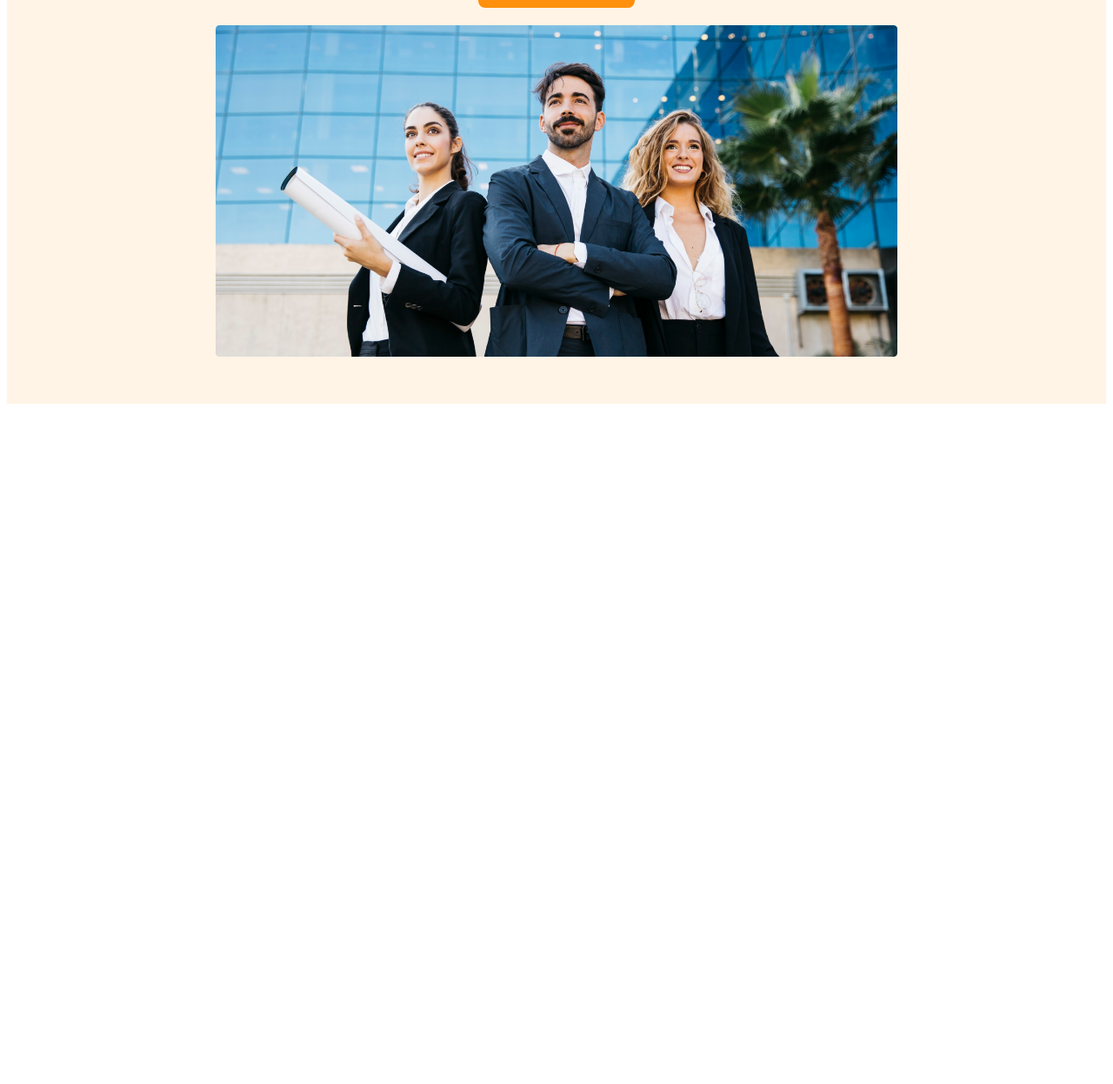
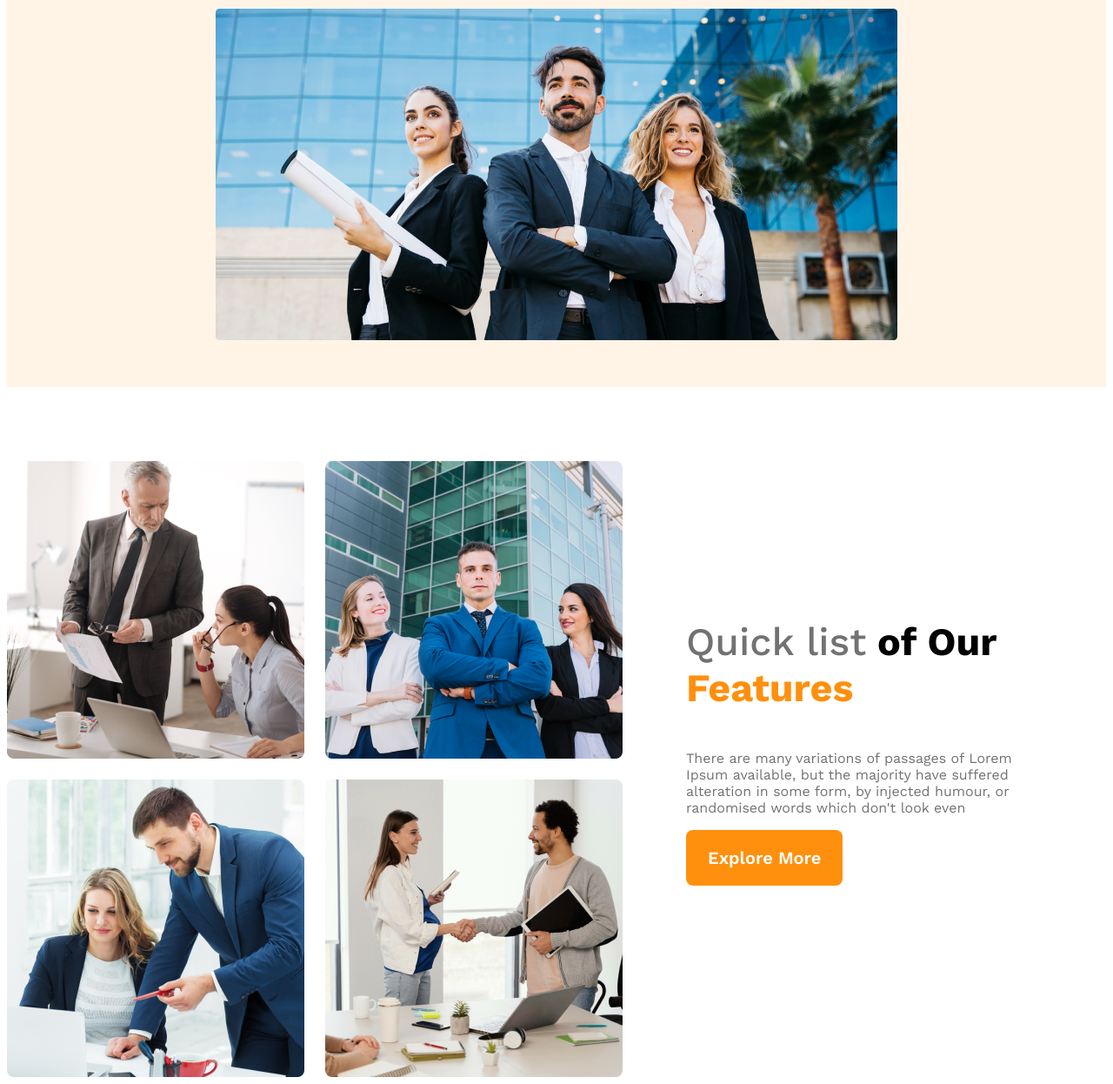
Before and after one commit to shaadi1478/architecture-website, a plain HTML site: page index.html in a window 1280 px wide. Shown: the part 566-1812 px from the top of the page at 87% size. Before the commit the page ends 1038 px from the top, so only its background shows below. Drawn offline with nearby package versions, Linux system fonts and the light colour scheme.

Commit message:
teams section added

```diff
--- a/index.html
+++ b/index.html
@@ -20,12 +20,27 @@
         <div class="banner">
             <div class="banner-container">
                 <h1 class="banner-title">Brand New Group of Architects </h1>
-                <p class="banner-description">There are many variations of passages of Lorem Ipsum available, but the majority have suffered alteration in <br> some form, by injected humour, or randomised words which don't look even</p>
+                <p class="text-light-gary">There are many variations of passages of Lorem Ipsum available, but the majority have suffered alteration in some form, by injected humour, or randomised words which don't look even</p>
                 <button class="primary-btn">Explore More</button>
             </div>
             <img src="images/banner.png" alt="">
         </div>
     </header>
 
+    <main>
+        <section class="teams-container">
+            <div class="teams-img-container">
+                <img src="images/team1.png" alt="">
+                <img src="images/team2.png" alt="">
+                <img src="images/team3.png" alt="">
+                <img src="images/team4.png" alt="">
+            </div>
+            <div class="teams-content">
+                <h3 class="teams-title" ><span class="quick-title">Quick list</span> <span>of Our </span><span class="feat">Features</span></h3>
+                <p class="text-light-gary ">There are many variations of passages of Lorem Ipsum available, but the majority have suffered alteration in some form, by injected humour, or randomised words which don't look even</p>
+                <button class="primary-btn">Explore More</button>
+            </div>
+        </section>
+    </main>
 </body>
 </html>
--- a/style.css
+++ b/style.css
@@ -3,11 +3,15 @@
 * {
   /* margin: 0;
   padding: 0; */
-  font-family: 'Work Sans',sans-serif;
+  font-family: "Work Sans", sans-serif;
+}
+
+.text-light-gary {
+    color: #727272;
   }
 
 header {
-    background: rgba(255, 144, 14, 0.10);
+  background: rgba(255, 144, 14, 0.1);
   padding: 50px 240px;
 }
 
@@ -51,9 +55,6 @@ nav li a {
   font-weight: 700;
 }
 
-.banner-description {
-  color: #727272;
-}
 
 .primary-btn {
   padding: 20px 25px;
@@ -71,41 +72,71 @@ nav li a {
   width: 100%;
 }
 
+main {
+  max-width: 1400px;
+  margin: 0 auto;
+}
 
+.teams-container {
+  display: flex;
+  align-items: center;
+}
 
+.teams-img-container {
+  display: grid;
+  grid-template-columns: repeat(2, 1fr);
+  margin-top: 85px;
+  gap: 24px;
+}
 
+.teams-content {
+  padding-left: 73px;
+  padding-right: 73px;
+}
 
+.teams-title {
+  font-size: 2.8rem;
+}
 
+.quick-title {
+  color: #727272;
+  font-size: 2.8rem;
+  font-weight: 500;
+}
 
+.feat {
+  color: #ff900e;
+  font-size: 2.8rem;
+  font-weight: 700;
+}
 
-
-
-
-
-
-
-
-
-
-
-
-
-
-
-@media screen and (max-width:576px) {
+@media screen and (max-width: 576px) {
   header {
     padding: 20px;
   }
-    nav {
+  nav,
+  .teams-container
+  {
+    flex-direction: column;
+  }
+
+  .teams-img-container {
+    grid-template-columns: 1fr;
+  }
+  .teams-content {
+    padding-left: 20px;
+    padding-right: 20px;
+    text-align: center;
+  }
+}
+
+@media screen and (min-width: 576px) and (max-width: 992px) {
+  header {
+    padding: 50px;
+  }
+  nav,
+  .teams-container
+  {
     flex-direction: column;
   }
 }
-
-@media screen and (min-width: 576px) and (max-width:992px) {
-    header {
-        padding: 50px;
-    }
-    nav {
-        flex-direction: column;
-    }
-}
```
Lines whose indentation alone changed are shown as unchanged.
